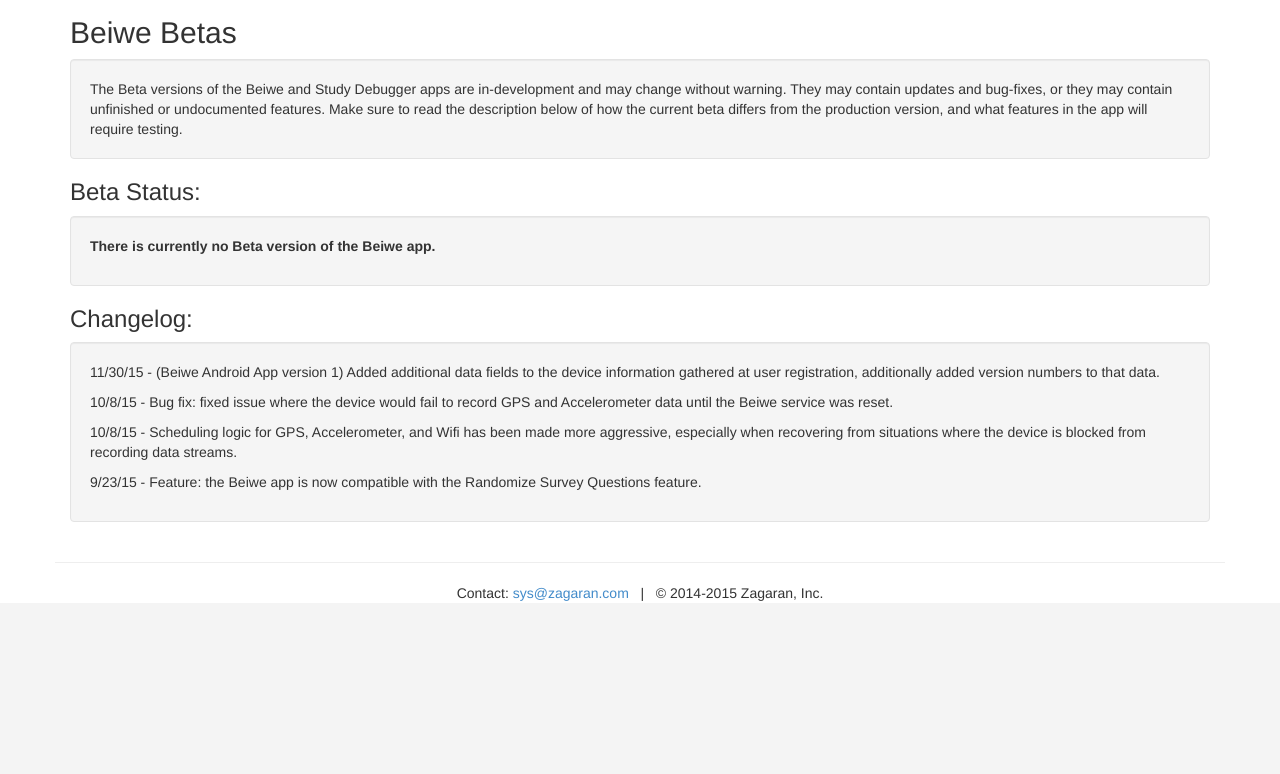
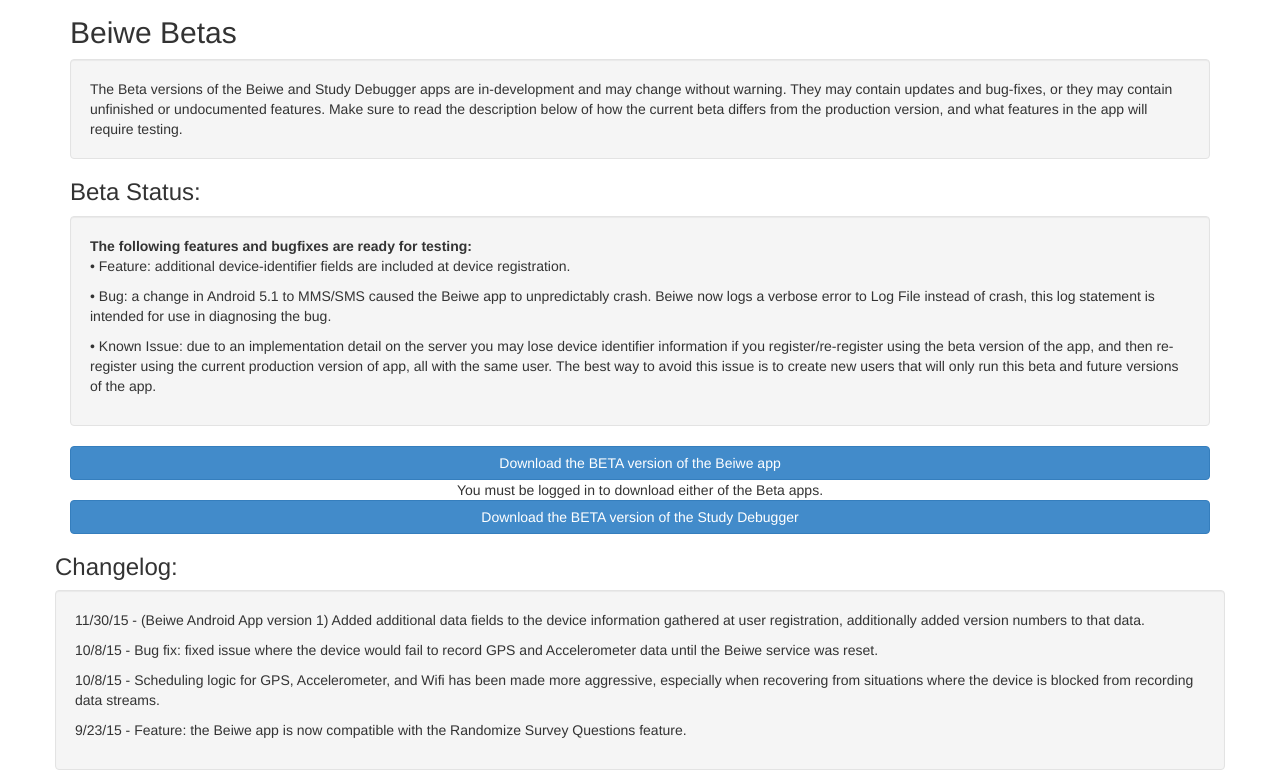
Before and after one commit to xuancong84/beiwe-backend, a Flask app: template frontend/templates/download_landing_page.html in a window 1280 px wide. Shown: the part 584-1358 px from the top of the page. Before the commit the page ends 1185 px from the top, so only its background shows below. Run offline with Flask 2, Linux system fonts and the light colour scheme; the template is opened without the code that fills it, so the values that code supplies are empty; some libraries are stand-ins or nearby versions.

Commit message:
updated download page.

```diff
--- a/frontend/templates/download_landing_page.html
+++ b/frontend/templates/download_landing_page.html
@@ -44,14 +44,14 @@
     <h3> Beta Status: </h3>
       <div class="well">
     {# this text is going to change whenever we upload a new version of the app, keep it simple #}
-      <p><b> There is currently no Beta version of the Beiwe app. </b> </p>
-    {# <div class="well">
-      The following feature is ready for testing:
-      <p><b> The current Beta includes additional device-identifier fields that are included at registration.
-      <br> UPDATE: the Beta has been updated to additionally include the version of the Beiwe app installed at registration. </b> </p>
+      {# <p><b> There is currently no Beta version of the Beiwe app. </b> </p>  #}
+
+      <b>The following features and bugfixes are ready for testing: </b>
+      <p> • Feature: additional device-identifier fields are included at device registration.</p>
+      <p> • Bug: a change in Android 5.1 to MMS/SMS caused the Beiwe app to unpredictably crash.  Beiwe now logs a verbose error to Log File instead of crash, this log statement is intended for use in diagnosing the bug. </p>
+      <p> • Known Issue: due to an implementation detail on the server you may lose device identifier information if you register/re-register using the beta version of the app, and then re-register using the current production version of app, all with the same user.  The best way to avoid this issue is to create new users that will only run this beta and future versions of the app. </p>
+
     </div>
-
-
       <div class="row">
         <div class="col-xs-12">
           <a href="/download_beta" class="btn btn-primary btn-block">Download the BETA version of the Beiwe app </a>
@@ -64,7 +64,8 @@
         <div class="col-xs-12">
           <a href="/download_beta_debug" class="btn btn-primary btn-block">Download the BETA version of the Study Debugger </a>
         </div>
-      </div> #}
+      </div>
+      {# #}
     </div>
 
     <h3> Changelog: </h3>
```
